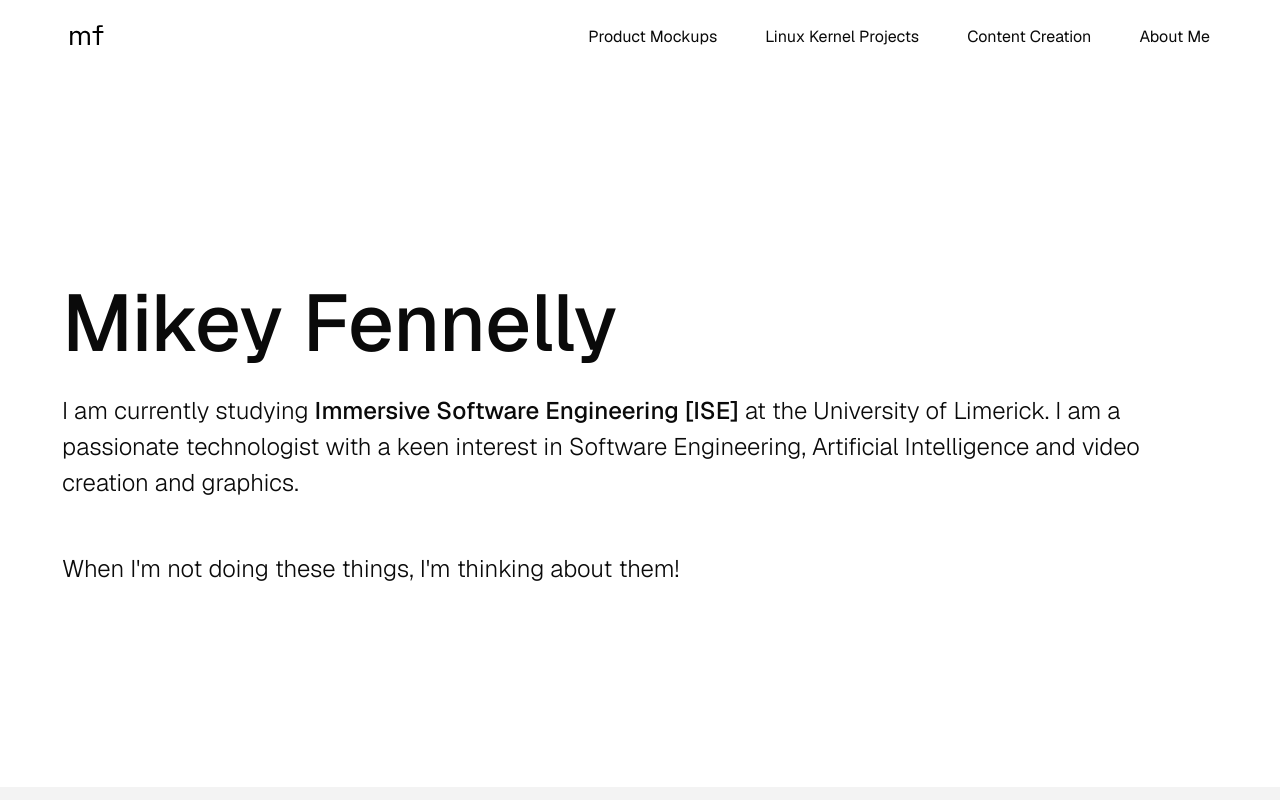
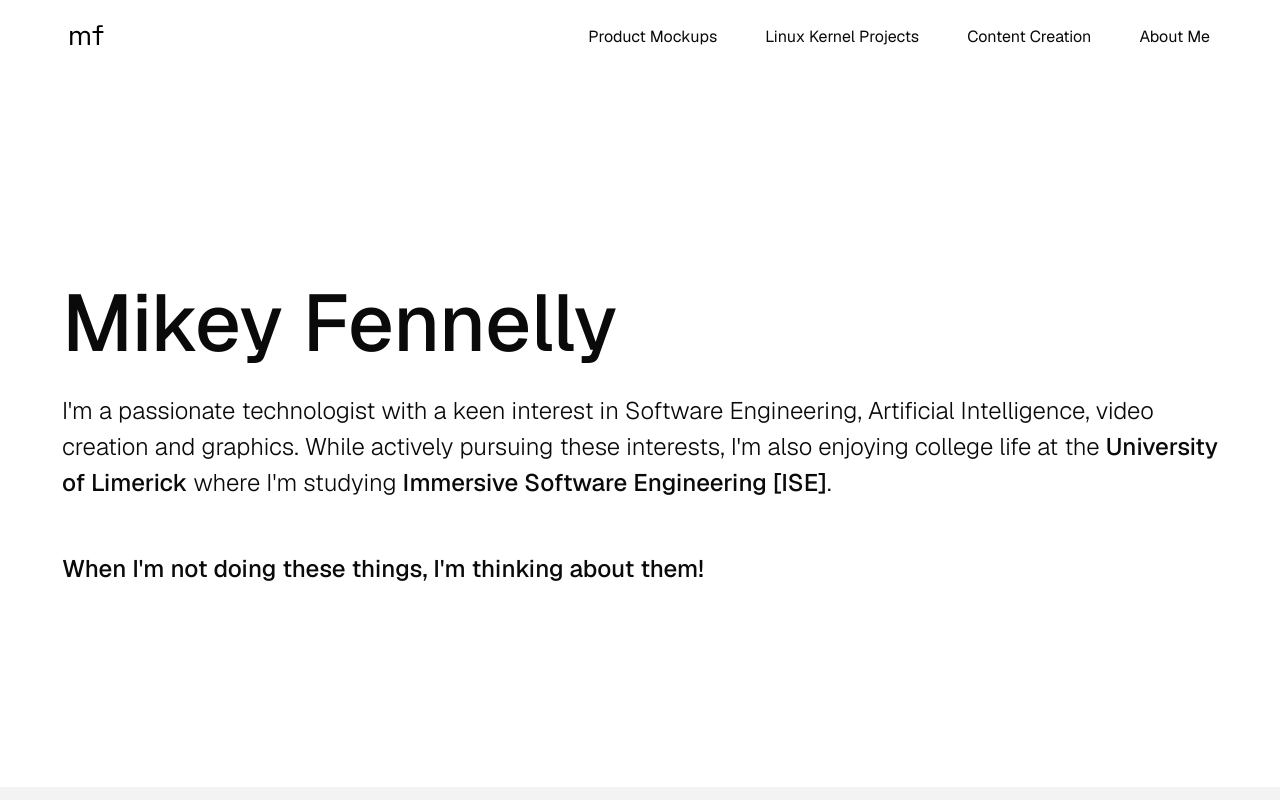
Before and after one commit to mikeyfennelly1/mfennelly.dev, a Next.js app: page / in a window 1280 px wide. Shown: the top 800 px of the page. Built offline with nearby package versions, Linux system fonts and the light colour scheme.

Commit message:
main hero tweaks

```diff
--- a/src/components/hero/Hero.tsx
+++ b/src/components/hero/Hero.tsx
@@ -8,8 +8,14 @@ export default function Hero() {
             <div className={"large-separator"}>
                 <h1 className={GeistSans.className} style={{fontSize: "5rem"}}>Mikey Fennelly</h1>
                 <div className={"small-separator"}>
-                    <p>I am currently studying <span className={"bold"}>Immersive Software Engineering [ISE]</span> at the University of Limerick. I am a passionate technologist with a keen interest in Software Engineering, Artificial Intelligence and video creation and graphics.</p>
-                    <p className={"medium-separator"}>When I'm not doing these things, I'm thinking about them!</p>
+                    <p>
+                        I'm a passionate technologist with a keen interest in Software Engineering, Artificial Intelligence, video creation and graphics.
+                        While actively pursuing these interests, I'm also enjoying college life at the <span className="bold">University of Limerick</span> where I'm studying <span className="bold">Immersive Software Engineering [ISE]</span>.
+                    </p>
+
+                    <p className={"medium-separator"}>
+                        <span className="bold">When I'm not doing these things, I'm thinking about them!</span>
+                    </p>
                 </div>
             </div>
         </>
```
